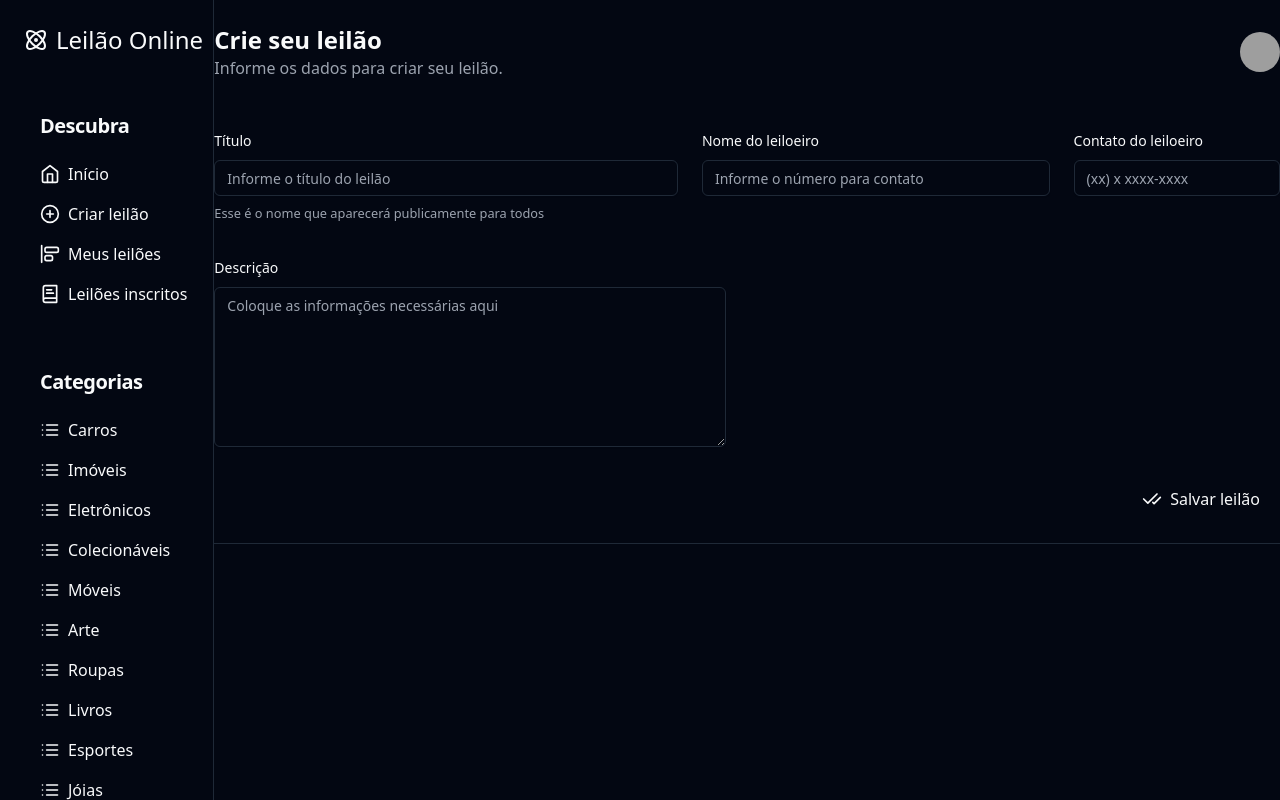
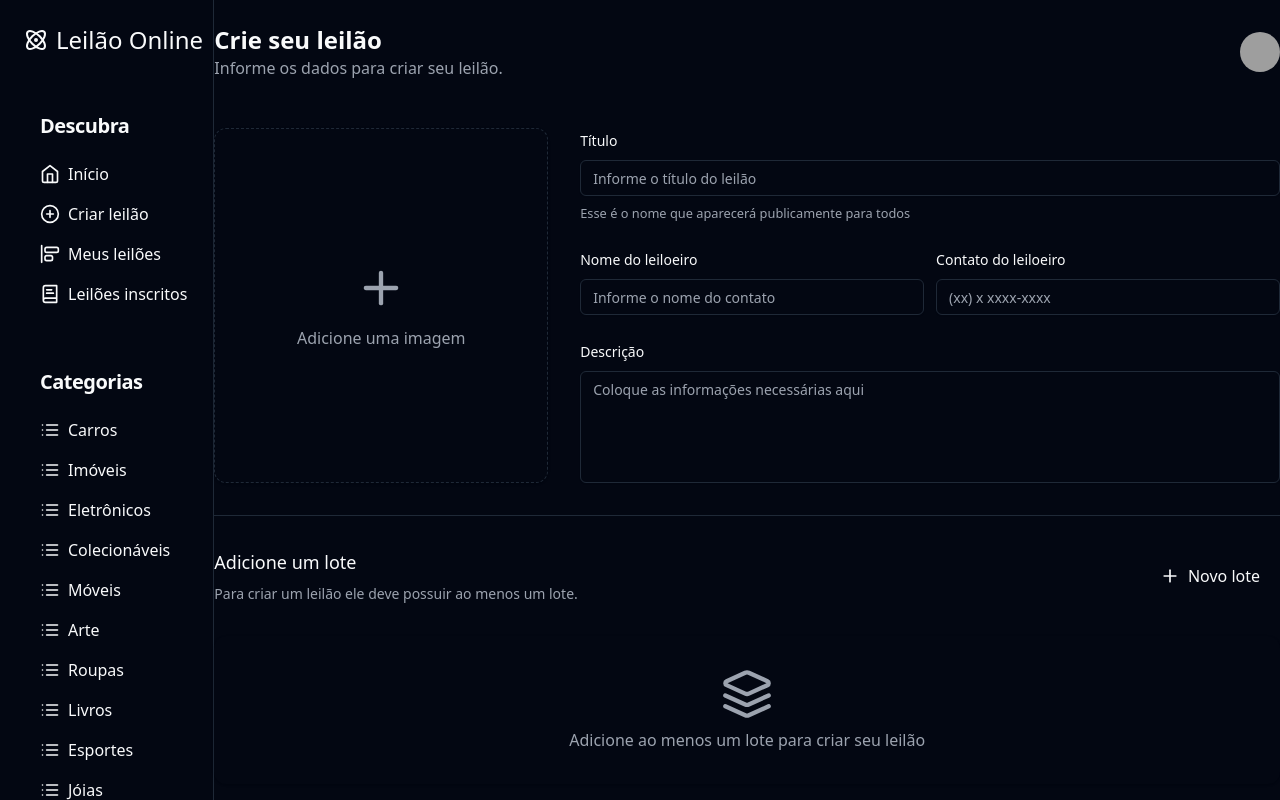
Before and after one commit to aluisiolucio/leilao-online-frontend, a React (Vite) app: page /auction/create in a window 1280 px wide. Built offline with nearby package versions, Linux system fonts and the light colour scheme; grey boxes are pictures that could not be loaded.

Commit message:
Finalizando tela de criação de leilões; Finalizando tela de listagem dos meus leilões

```diff
--- a/src/components/sheetForm.tsx
+++ b/src/components/sheetForm.tsx
@@ -4,8 +4,7 @@ import { Input } from "@/components/ui/input";
 import { Label } from "@/components/ui/label";
 import { DatePicker } from "./datePicker";
 import { Textarea } from "./ui/textarea";
-import { Image, SaveAll } from "lucide-react";
-import { formatDate } from "@/lib/utils";
+import { Plus, SaveAll } from "lucide-react";
 import { toast } from "sonner";
 import {
     Sheet,
@@ -25,7 +24,7 @@ type Batch = {
   id: string;
   title: string;
   code: number;
-  price: string;
+  price: number;
   openingDate: string;
   openingHour: string;
   specification: string;
@@ -37,7 +36,7 @@ export function SheetForm({ isOpen, onClose, addBatch }: SheetFormProps) {
     id: "",
     title: "",
     code: 0,
-    price: "",
+    price: 0,
     openingDate: "",
     openingHour: "",
     specification: "",
@@ -55,10 +54,11 @@ export function SheetForm({ isOpen, onClose, addBatch }: SheetFormProps) {
 
     if (
       !batch.title ||
-      !batch.price ||
+      batch.price === 0 ||
       !batch.openingDate ||
       !batch.openingHour ||
-      !batch.specification
+      !batch.specification ||
+      batch.images.length === 0
     ) {
       toast.error("Oops!", {
         description: "Preencha todos os campos para continuar.",
@@ -72,7 +72,8 @@ export function SheetForm({ isOpen, onClose, addBatch }: SheetFormProps) {
       title: batch.title,
       code: Math.floor(Math.random() * 1000000),
       price: batch.price,
-      openingDate: formatDate(batch.openingDate + " " + batch.openingHour),
+      openingDate: batch.openingDate,
+      openingHour: batch.openingHour,
       specification: batch.specification,
       images: batch.images
     };
@@ -83,7 +84,7 @@ export function SheetForm({ isOpen, onClose, addBatch }: SheetFormProps) {
       id: "",
       title: "",
       code: 0,
-      price: "",
+      price: 0,
       openingDate: "",
       openingHour: "",
       specification: "",
@@ -100,7 +101,16 @@ export function SheetForm({ isOpen, onClose, addBatch }: SheetFormProps) {
 
   const handleImageSelect = (e: React.ChangeEvent<HTMLInputElement>) => {
     if (!e.target.files) return;
+
     const selectedImages = Array.from(e.target.files);
+
+    if (selectedImages.length > 5) {
+      toast.error("Oops!", {
+        description: "Adicione no máximo 5 imagens.",
+      });
+      return;
+    }
+
     setBatch((prevState) => ({ ...prevState, images: selectedImages }));
   };
 
@@ -119,9 +129,9 @@ export function SheetForm({ isOpen, onClose, addBatch }: SheetFormProps) {
             Crie um novo lote e adicione ao seu leilão.
           </SheetDescription>
         </SheetHeader>
-        <form onSubmit={handleFormSubmit}>
-          <div className="my-6 space-y-6">
-            <div className="space-y-2">
+        <form>
+          <div className="space-y-6">
+            <div className="mt-6 space-y-2">
               <Label htmlFor="title">Título</Label>
               <Input
                 id="title"
@@ -179,25 +189,32 @@ export function SheetForm({ isOpen, onClose, addBatch }: SheetFormProps) {
 
             <div className="space-y-2">
               <Input id="picture" type="file" ref={fileInputRef} accept="image/*" multiple onChange={handleImageSelect} style={{ display: "none" }}/>
-              <Button
-                type="button"
-                className="text-sm flex items-center gap-2"
-                variant={"outline"}
-                onClick={handleButtonClick}
-              >
-                <Image size={20} />
-                Selecione as imagens
-              </Button>
+              <div className="rounded-xl border border-dashed bg-card text-card-foreground shadow cursor-pointer" onClick={handleButtonClick}>
+                <div className="p-2 flex items-center flex-col space-y-2">
+                  <Plus size={26} className="text-muted-foreground"/>
+                  <p className="text-sm text-muted-foreground">Adicione até 5 imagens</p>
+                </div>
+              </div>
+
+              {batch.images.length > 0 && (
+                <div className="rounded-xl border border-dashed bg-card text-card-foreground shadow p-2 grid place-content-center">
+                  <ul>
+                    {batch.images.map((image, index) => (
+                      <li className="text-sm text-muted-foreground" key={index}>{image.name}</li>
+                    ))}
+                  </ul>
+                </div>
+              )}
             </div>
           </div>
 
           <Button
-            type="submit"
-            className="text-sm flex items-center gap-2"
-            variant={"ghost"}
+            onClick={handleFormSubmit}
+            type="button"
+            className="mt-6 ext-sm flex items-center gap-2 p-5"
           >
             <SaveAll size={20} />
-            Salvar
+            Adicionar lote
           </Button>
         </form>
       </SheetContent>
--- a/src/hooks/useFetch.ts
+++ b/src/hooks/useFetch.ts
@@ -9,6 +9,7 @@ type QueryParams = {
     dataInicial?: string;
     dataFinal?: string;
     limite?: number;
+    myAuctions?: boolean;
 }
 
 export function useFetch<T>(url: string, params?: QueryParams) {
--- a/src/hooks/useSend.ts
+++ b/src/hooks/useSend.ts
@@ -5,7 +5,7 @@ type ErrorType = {
     message: string;
 }
 
-export function useSend<T>(url: string) {
+export function useSend<T>(url: string, isToken: boolean = false) {
     const [isLoading, setIsLoading] = useState<boolean>(false);
     const [error, setError] = useState<ErrorType | null>(null);
     const [responseData, setResponseData] = useState<T | null>(null);
@@ -15,8 +15,17 @@ export function useSend<T>(url: string) {
       setError(null);
       setResponseData(null);
 
+      let options
+      if (isToken) {
+        options = {
+          headers: {
+            Authorization: `Bearer ${localStorage.getItem('accessToken')}`
+          }
+        }
+      }
+
       try {
-        const response = await axios.post<T>(url, requestData);
+        const response = await axios.post<T>(url, requestData, options);
         setResponseData(response.data);
       } catch (error) {
         const axiosError = error as AxiosError<ErrorType>;
--- a/src/pages/createAuction.tsx
+++ b/src/pages/createAuction.tsx
@@ -5,34 +5,74 @@ import { Input } from "@/components/ui/input";
 import { Label } from "@/components/ui/label";
 import { Separator } from "@/components/ui/separator";
 import { Toaster } from "@/components/ui/sonner";
-import { Textarea } from "@/components/ui/textarea"
-import { formatPrice } from "@/lib/utils";
-import { CheckCheck, Layers, Plus, Save } from "lucide-react";
-import { useState } from "react";
+import { Textarea } from "@/components/ui/textarea";
+import { useSend } from "@/hooks/useSend";
+import { formatDate, formatPrice } from "@/lib/utils";
+import { Layers, Plus, Save, Trash2 } from "lucide-react";
+import { useEffect, useRef, useState } from "react";
 import { toast } from "sonner";
+import { useNavigate } from "react-router-dom";
+import { formatISO } from "date-fns";
 
-type AuctionData = {
+type AuctionDataForm = {
   title: string;
+  description: string;
+  image: File;
   contactName: string;
   contactPhone: string;
-  description: string;
-}
+};
 
-type BatchData = {
-  id: string;
+type BatchDataForm = {
   title: string;
   code: number;
   price: number;
   openingDate: string;
+  openingHour: string;
   specification: string;
   images: File[];
-}
+};
+
+type BatchData = {
+  title: string;
+  price: number;
+  code: number;
+  startDateTime: string;
+  specification: string;
+  imagesPath: string[];
+};
+
+type AuctionData = {
+  title: string;
+  description: string;
+  imagePath: string;
+  contact: {
+    name: string;
+    phone: string;
+  };
+  batchs: BatchData[];
+};
+
+type Response = {
+  id: string;
+};
 
 export function CreateAuction() {
   const [isSheetOpen, setIsSheetOpen] = useState(false);
-  const [auction, setAuction] = useState<AuctionData>({ title: '', contactName: '', contactPhone: '', description: '' });
-  const [batchs, setBatchs] = useState<BatchData[]>([]);
-  const [isVisible, setIsVisible] = useState(false);
+  const [auction, setAuction] = useState<AuctionDataForm>({
+    title: "",
+    description: "",
+    image: new File([], ""),
+    contactName: "",
+    contactPhone: "",
+  });
+  const [batchs, setBatchs] = useState<BatchDataForm[]>([]);
+  const { error, responseData, sendRequest } = useSend<Response>(
+    "http://localhost:3333/api/auction",
+    true
+  );
+
+  const fileInputRef = useRef<HTMLInputElement>(null);
+  const navigate = useNavigate();
 
   const openSheet = () => {
     setIsSheetOpen(true);
@@ -42,37 +82,83 @@ export function CreateAuction() {
     setIsSheetOpen(false);
   };
 
-  const addbatch = (newBatch: BatchData) => {
-    setBatchs(prevItems => [...prevItems, newBatch]);
+  const addBatch = (newBatch: BatchDataForm) => {
+    setBatchs((prevItems) => [...prevItems, newBatch]);
   };
 
   const handleInputChange = (e: React.ChangeEvent<HTMLInputElement>) => {
     const { id, value } = e.target;
+    setAuction((prevState) => ({ ...prevState, [id]: value }));
+  };
+
+  const handleTextareaChange = (e: React.ChangeEvent<HTMLTextAreaElement>) => {
+    const { id, value } = e.target;
     setAuction(prevState => ({ ...prevState, [id]: value }));
   }
 
-  const handleFormAuctionSubmit = (e: React.FormEvent) => {
+  const handleImageSelect = (e: React.ChangeEvent<HTMLInputElement>) => {
+    if (!e.target.files) return;
+
+    const file = e.target.files[0];
+    setAuction((prevState) => ({ ...prevState, image: file }));
+  };
+
+  const handleButtonClick = () => {
+    if (fileInputRef.current) {
+      fileInputRef.current.click();
+    }
+  };
+
+  const handleFormSubmit = async (e: React.FormEvent) => {
     e.preventDefault();
 
-    if (!auction.title || !auction.contactName || !auction.contactPhone || !auction.description) {
-      toast.error('Oops!', {
-        description: 'Preencha todos os campos para continuar.'
+    if (
+      !auction.title ||
+      !auction.contactName ||
+      !auction.contactPhone ||
+      !auction.description ||
+      batchs.length === 0
+    ) {
+      toast.error("Oops!", {
+        description: "Preencha todos os campos para continuar.",
       });
 
       return;
     }
 
-    setIsVisible(true);
+    const newAuction: AuctionData = {
+      title: auction.title,
+      description: auction.description,
+      imagePath: URL.createObjectURL(auction.image),
+      contact: {
+        name: auction.contactName,
+        phone: auction.contactPhone,
+      },
+      batchs: batchs.map((batch) => ({
+        title: batch.title,
+        price: parseFloat(batch.price),
+        code: batch.code,
+        startDateTime: formatISO(batch.openingDate + ' ' + batch.openingHour),
+        specification: batch.specification,
+        imagesPath: batch.images.map((image) => URL.createObjectURL(image)),
+      })),
+    };
+
+    await sendRequest(newAuction);
+  };
+
+  useEffect(() => {
+    if (error) {
+      toast.error("Oops!", {
+        description: "Ocorreu um erro ao criar o leilão.",
+      });
+    } else if (responseData) {
+      navigate('/auction/mine');
     }
-
-  const handleFormBatchsSubmit = (e: React.FormEvent) => {
-    e.preventDefault();
-
-
-  }
+  }, [error, responseData]);
 
   return (
-    <div className={`${batchs.length < 2 ? 'h-screen' : ''} text-primary bg-background dark py-6 max-w-7xl mx-auto space-y-12`}>
+    <div className={`${batchs.length < 2 ? "h-screen" : ""} text-primary bg-background dark py-6 max-w-7xl mx-auto space-y-12`}>
       <Header
         title="Crie seu leilão"
         subtitle="Informe os dados para criar seu leilão."
@@ -81,107 +167,132 @@ export function CreateAuction() {
       />
       <Toaster position="top-center" richColors />
 
-      <div className="space-y-6">
-        <form className="space-y-8" onSubmit={handleFormAuctionSubmit}>
-          <div className="flex items-start gap-6">
-            <div className="space-y-2 w-[32rem]">
+      <form className="grid grid-cols-3 gap-8" onSubmit={handleFormSubmit}>
+        {
+          auction.image.size !== 0 ? (
+            <div className="rounded-xl border bg-card text-card-foreground shadow space-y-8 p-4">
+              <div className="h-full">
+                  <img
+                    className="h-full object-cover rounded-lg"
+                    src={URL.createObjectURL(auction.image)} alt="Imagem carro" />
+              </div>
+            </div>
+          ) : (
+            <div>
+              <Input id="picture" type="file" ref={fileInputRef} accept="image/*" multiple onChange={handleImageSelect} style={{ display: "none" }}/>
+              <div className="h-full rounded-xl border border-dashed bg-card text-card-foreground shadow cursor-pointer" onClick={handleButtonClick}>
+                <div className="flex flex-col items-center justify-center gap-3 h-full">
+                  <Plus size={52} className="text-muted-foreground" />
+                  <p className="text-muted-foreground">Adicione uma imagem</p>
+                </div>
+              </div>
+            </div>
+          )
+        }
+
+        <div className="col-span-2 space-y-6">
+          <div className="space-y-2">
             <Label htmlFor="title">Título</Label>
-              <Input id='title' type="text" placeholder="Informe o título do leilão" value={auction.title} onChange={handleInputChange} />
+            <Input id="title" type="text" placeholder="Informe o título do leilão" value={auction.title} onChange={handleInputChange} />
             <p className="text-[0.8rem] text-muted-foreground">Esse é o nome que aparecerá publicamente para todos</p>
           </div>
 
-            <div className="space-y-2 w-96">
+          <div className="flex items-center gap-3">
+            <div className="space-y-2 w-full">
               <Label htmlFor="contactName">Nome do leiloeiro</Label>
-              <Input id='contactName' type="text" placeholder="Informe o número para contato" value={auction.contactName} onChange={handleInputChange} />
+              <Input id="contactName" type="text" placeholder="Informe o nome do contato" value={auction.contactName} onChange={handleInputChange} />
+            </div>
+
+            <div className="space-y-2 w-full">
+              <Label htmlFor="contactPhone">Contato do leiloeiro</Label>
+              <Input id="contactPhone" type="tel" placeholder="(xx) x xxxx-xxxx" value={auction.contactPhone} onChange={handleInputChange} />
+            </div>
           </div>
 
           <div className="space-y-2">
-              <Label htmlFor="contactPhone">Contato do leiloeiro</Label>
-              <Input id='contactPhone' type="tel" placeholder="(xx) x xxxx-xxxx" value={auction.contactPhone} onChange={handleInputChange} />
+            <Label htmlFor="description">Descrição</Label>
+            <Textarea id="description" placeholder="Coloque as informações necessárias aqui" className="h-28 resize-none" value={auction.description} onChange={handleTextareaChange} />
           </div>
         </div>
 
-          <div className="space-y-2 w-[32rem]">
-            <Label htmlFor="description">Descrição</Label>
-            <Textarea id="description" placeholder="Coloque as informações necessárias aqui" className="h-40" value={auction.description} onChange={(e) => setAuction({ ...auction, description: e.target.value})} />
-          </div>
+        <Separator className="col-span-3" />
 
-          <div className="flex items-center justify-end">
-            <Button type="submit" className="text-md flex items-center gap-2 p-5" variant={"ghost"}>
-              <CheckCheck size={20}/>
-              Salvar leilão
-            </Button>
-          </div>
-        </form>
-
-        <Separator className="my-5" />
-
-        {
-          isVisible &&
-          <div className="space-y-6">
-            <div className="flex items-center justify-between">
+        <div className="flex items-center justify-between col-span-3">
           <div className="space-y-2">
             <h3 className="text-lg font-medium">Adicione um lote</h3>
             <p className="text-sm text-muted-foreground">Para criar um leilão ele deve possuir ao menos um lote.</p>
           </div>
 
-              <div className="flex items-center justify-end">
-                <Button onClick={openSheet} className="text-md flex items-center gap-2 p-5" variant={"ghost"}>
+          <div className="flex items-center">
+            <Button type="button" onClick={openSheet} className="text-md flex items-center gap-2 p-5" variant={"ghost"}>
               <Plus size={20} />
               Novo lote
             </Button>
           </div>
         </div>
 
-            <form className="space-y-8" onSubmit={handleFormBatchsSubmit}>
-              <div className={`col-span-3 rounded-xl bg-card text-card-foreground shadow p-5 ${batchs.length > 0 ? 'border' : ''}`}>
-                {
-                  batchs.length > 0 ? batchs.map((batch, index) => (
-                    <div key={batch.id}>
+        <div className="space-y-6 col-span-3">
+          <div className="space-y-8">
+            <div className={`rounded-xl bg-card text-card-foreground shadow p-5 ${batchs.length > 0 ? 'border' : ''}`}>
+              {batchs.length > 0 ? (
+                batchs.map((batch, index) => (
+                  <div key={batch.code}>
                     <div className="flex items-center gap-5">
                       <img
                         className="w-16 h-16 object-cover rounded-lg"
-                              src="https://images.unsplash.com/photo-1458408990864-27997f8c2984?q=80&w=1974&auto=format&fit=crop&ixlib=rb-4.0.3&ixid=M3wxMjA3fDB8MHxwaG90by1wYWdlfHx8fGVufDB8fHx8fA%3D%3D" alt="Imagem carro" />
+                        src={URL.createObjectURL(batch.images[0])}
+                        alt="Imagem principal do lote"
+                      />
 
                       <div className="flex items-center justify-between w-full">
                         <h2 className="text-xl font-medium">{batch.title}</h2>
                         <h2 className="text-md font-medium">Número: {batch.code}</h2>
-                              <p className="text-md font-medium">Início em: {batch.openingDate}</p>
+                        <p className="text-md font-medium">Início em: {formatDate(batch.openingDate + ' ' + batch.openingHour)}</p>
                         <p className="text-md font-medium">Aberto</p>
                         <div>
                           <p className="text-sm text-muted-foreground">Lance inicial</p>
                           <h2 className="text-xl font-medium">{formatPrice(batch.price)}</h2>
                         </div>
+
+                        <div>
+                          <Button
+                            onClick={() => {
+                              setBatchs((prevItems) => prevItems.filter((_, i) => i !== index));
+                            }}
+                            type="button"
+                            className="text-md flex items-center gap-2 p-5"
+                            variant={"link"}
+                          >
+                            <Trash2 size={26} />
+                          </Button>
+                        </div>
                       </div>
                     </div>
 
-                      {
-                          index !== batchs.length -1 && <Separator className="col-span-3 my-5" />
-                      }
+                    {index !== batchs.length - 1 && <Separator className="col-span-3 my-5" />}
                   </div>
-                  )) : <div className="flex flex-col items-center space-y-2 text-muted-foreground p-3">
-                          <Layers size={52}/>
+                ))
+              ) : (
+                <div className="flex flex-col items-center space-y-2 text-muted-foreground p-3">
+                  <Layers size={52} />
                   <p>Adicione ao menos um lote para criar seu leilão</p>
                 </div>
-                }
+              )}
             </div>
 
-              {
-                batchs.length > 0 &&
+            {batchs.length > 0 && (
               <div className="flex items-center justify-end">
-                  <Button type="submit" className="text-md flex items-center gap-2 p-5" variant={"ghost"}>
+                <Button type="submit" className="text-md flex items-center gap-2 p-5">
                   <Save size={20} />
-                    Salvar Tudo
+                  Salvar leilão
                 </Button>
               </div>
-              }
+            )}
+          </div>
+
+          <SheetForm isOpen={isSheetOpen} onClose={closeSheet} addBatch={addBatch} />
+        </div>
       </form>
-
-            <SheetForm isOpen={isSheetOpen} onClose={closeSheet} addBatch={addbatch} />
-          </div>
-        }
-
-      </div>
     </div>
   );
 }
```
Also changed, not shown: src/pages/auctionDetails.tsx (+31 -25 lines), src/pages/myAuctions.tsx (+28 -84 lines). Lines whose indentation alone changed are shown as unchanged.
